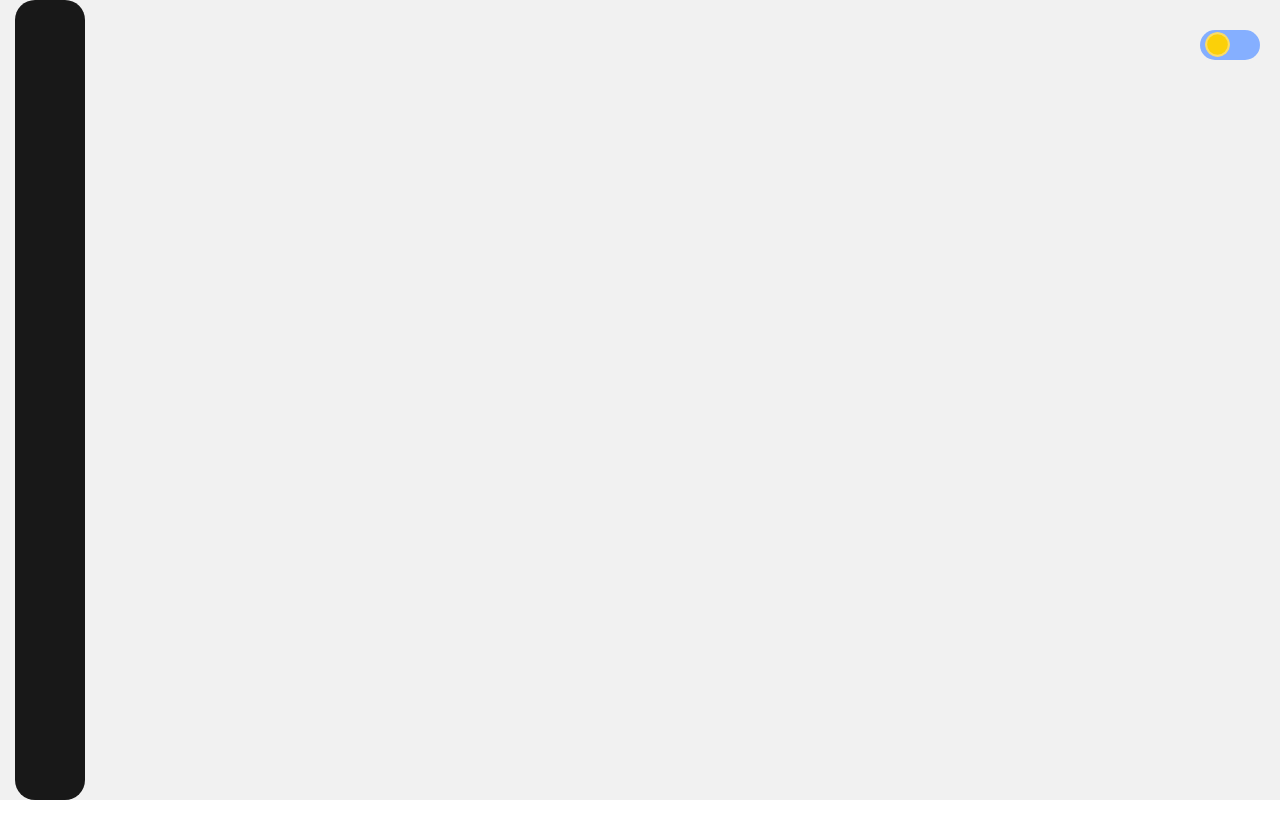
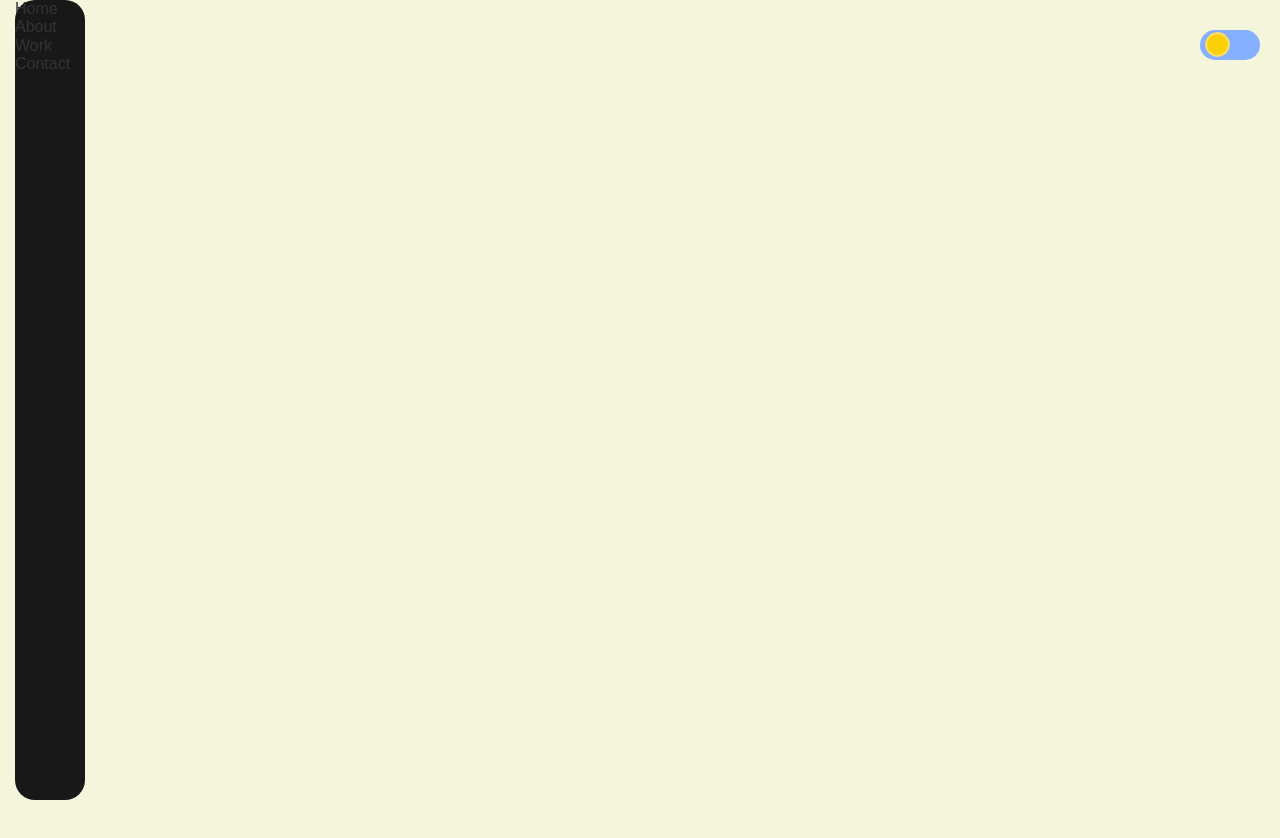
Before and after one commit to Madses/portfolio, a React (Create React App) app: page / in a window 1280 px wide. Shown: the top 838 px of the page. Before the commit the page ends 800 px from the top, so only its background shows below. Built offline with nearby package versions, Linux system fonts and the light colour scheme.

Commit message:
worked on menu

```diff
--- a/src/components/Container/Container.js
+++ b/src/components/Container/Container.js
@@ -10,6 +10,9 @@ export default function Container() {
             <S.Container>
                 <Menu />
                 <Header />
+
+                <S.Section id="section1"></S.Section>
+                <S.Section id="section2"></S.Section>
             </S.Container>
         </>
     );
--- a/src/components/Container/Container.styled.js
+++ b/src/components/Container/Container.styled.js
@@ -6,3 +6,9 @@ export const Container = styled.div`
     transition: 0.4s;
     background-color: ${props => props.theme.body};
 `;
+
+export const Section = styled.div`
+    width: 100%;
+    height: 100vh;
+    background-color: beige;
+`;
--- a/src/components/Menu/Menu.js
+++ b/src/components/Menu/Menu.js
@@ -1,10 +1,25 @@
 import React from "react";
 import * as S from "./Menu.styled";
+import { menuItems } from "../../menuItems";
 
 export default function Menu() {
     return (
         <S.MenuContainer>
-            <S.Menu></S.Menu>
+            <S.Menu>
+                {menuItems.map((item, index) => (
+                    <S.MenuItem
+                        activeClass="active"
+                        to={item.sectionId}
+                        spy={true}
+                        smooth={true}
+                        offset={-70}
+                        duration={500}
+                        key={index}
+                    >
+                        {item.title}
+                    </S.MenuItem>
+                ))}
+            </S.Menu>
         </S.MenuContainer>
     );
 }
--- a/src/components/Menu/Menu.styled.js
+++ b/src/components/Menu/Menu.styled.js
@@ -1,4 +1,5 @@
 import styled from "styled-components";
+import { Link } from "react-scroll";
 
 export const MenuContainer = styled.div`
     width: 100px;
@@ -16,4 +17,8 @@ export const Menu = styled.div`
     background: #181818;
     border-radius: 20px;
     align-self: center;
+    display: flex;
+    flex-direction: column;
 `;
+
+export const MenuItem = styled(Link)``;
--- /dev/null
+++ b/src/menuItems.js
@@ -0,0 +1,21 @@
+export const menuItems = [
+    {
+        title: "Home",
+        sectionId: "home",
+    },
+
+    {
+        title: "About",
+        sectionId: "about",
+    },
+
+    {
+        title: "Work",
+        sectionId: "work",
+    },
+
+    {
+        title: "Contact",
+        sectionId: "contact",
+    },
+];
```
